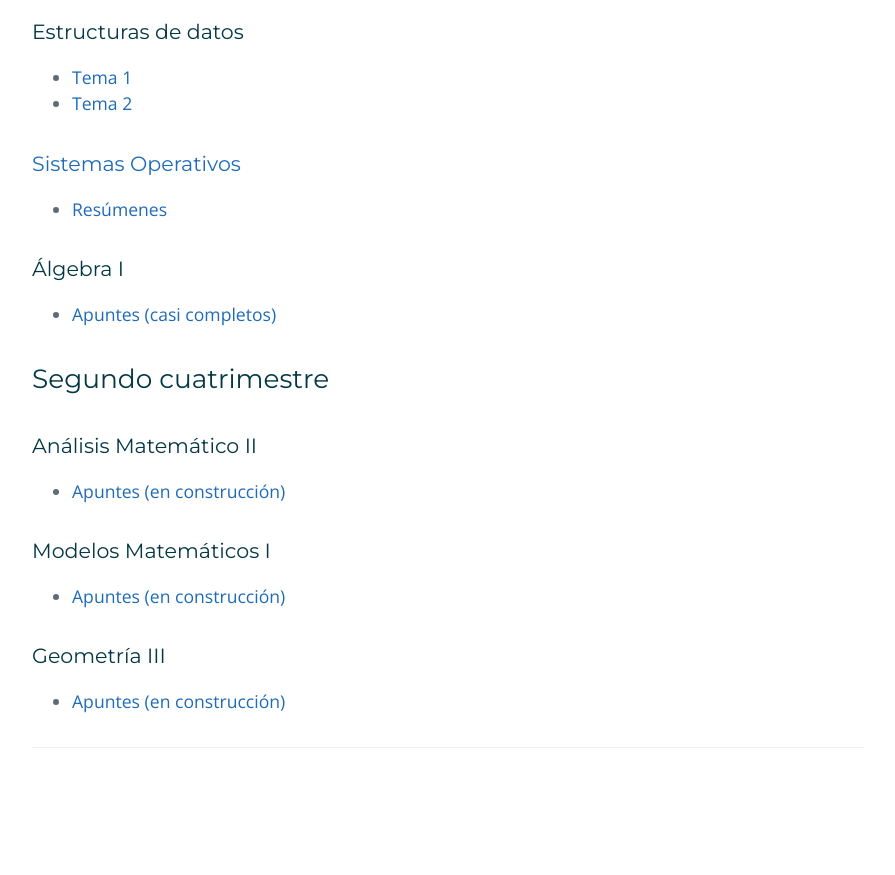
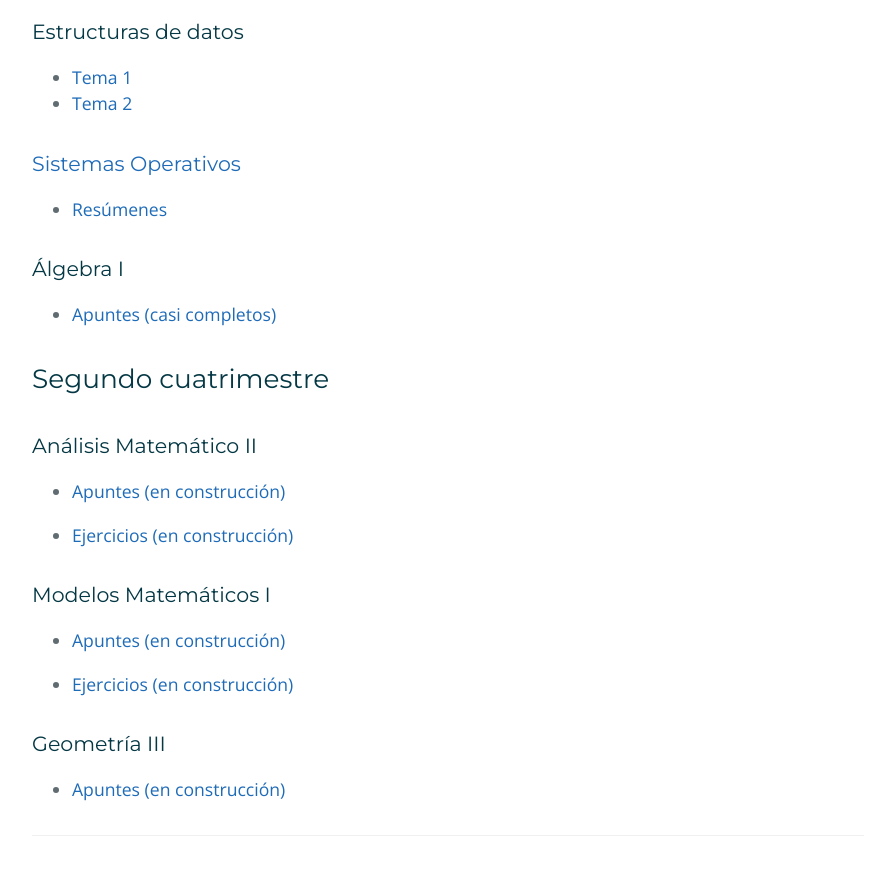
Before and after one commit to libreim/apuntesDGIIM, a Jekyll site: the page built from index.md, in a window 1280 px wide and 900 px high, scrolled down 1101 px. Shown: the top 875 px of the window, without its empty margins (192-1087 px from the left). Built offline with Jekyll 4.4.1, drawn with Linux system fonts in a browser that asks for light colours; our own code applies the rules of GitHub Pages for plain Markdown files; before the commit the page ends 1913 px from its top, so only the background shows below that.

Commit message:
Actualizo los enlaces tras el cambio de nombre de las carpetas

```diff
--- a/index.md
+++ b/index.md
@@ -21,28 +21,32 @@
 ## Primer cuatrimestre
 
 ### Análisis Matemático I
-* [Apuntes (casi completos)](http://tux.ugr.es/libreimapuntesdgiim/An%C3%A1lisis%20Matem%C3%A1tico%20I/apuntes.pdf)
-* [Resultados](http://tux.ugr.es/libreimapuntesdgiim/An%C3%A1lisis%20Matem%C3%A1tico%20I/resultados.pdf)
-* [Ejercicios resueltos](http://tux.ugr.es/libreimapuntesdgiim/An%C3%A1lisis%20Matem%C3%A1tico%20I/ejercicios.pdf)
-* [Resumen](http://tux.ugr.es/libreimapuntesdgiim/An%C3%A1lisis%20Matem%C3%A1tico%20I/Resumen.pdf)
+* [Apuntes (casi completos)](http://tux.ugr.es/libreimapuntesdgiim/AMI/apuntes.pdf)
+* [Resultados](http://tux.ugr.es/libreimapuntesdgiim/AMI/resultados.pdf)
+* [Ejercicios resueltos](http://tux.ugr.es/libreimapuntesdgiim/AMI/ejercicios.pdf)
+* [Resumen](http://tux.ugr.es/libreimapuntesdgiim/AMI/Resumen.pdf)
 
 ### Estructuras de datos
-* [Tema 1](http://tux.ugr.es/libreimapuntesdgiim/Estructura%20de%20datos/Tema1.pdf)
-* [Tema 2](http://tux.ugr.es/libreimapuntesdgiim/Estructura%20de%20datos/Tema2.pdf)
+* [Tema 1](http://tux.ugr.es/libreimapuntesdgiim/ED/Tema1.pdf)
+* [Tema 2](http://tux.ugr.es/libreimapuntesdgiim/ED/Tema2.pdf)
 
-### [Sistemas Operativos](http://tux.ugr.es/libreimapuntesdgiim/.out/Sistemas%20Operativos)
-* [Resúmenes](http://tux.ugr.es/libreimapuntesdgiim/Sistemas%20Operativos/Resúmenes)
+### [Sistemas Operativos](http://tux.ugr.es/libreimapuntesdgiim/.out/SO)
+* [Resúmenes](http://tux.ugr.es/libreimapuntesdgiim/SO/Resúmenes)
 
 ### Álgebra I
-* [Apuntes (casi completos)](http://tux.ugr.es/libreimapuntesdgiim/%C3%81lgebra%20I/tema1.pdf)
+* [Apuntes (casi completos)](http://tux.ugr.es/libreimapuntesdgiim/ALGI/tema1.pdf)
 
 ## Segundo cuatrimestre
 
 ### Análisis Matemático II
-* [Apuntes (en construcción)](http://tux.ugr.es/libreimapuntesdgiim/An%C3%A1lisis%20Matem%C3%A1tico%20II/apuntes.pdf)
+* [Apuntes (en construcción)](http://tux.ugr.es/libreimapuntesdgiim/AMII/apuntes.pdf)
+
+* [Ejercicios (en construcción)](http://tux.ugr.es/libreimapuntesdgiim/AMII/ejercicios.pdf)
 
 ### Modelos Matemáticos I
-* [Apuntes (en construcción)](http://tux.ugr.es/libreimapuntesdgiim/Modelos Matemáticos I/apuntes.pdf)
+* [Apuntes (en construcción)](http://tux.ugr.es/libreimapuntesdgiim/MMI/apuntes.pdf)
+
+* [Ejercicios (en construcción)](http://tux.ugr.es/libreimapuntesdgiim/MMI/ejercicios.pdf)
 
 ### Geometría III
-* [Apuntes (en construcción)](http://tux.ugr.es/libreimapuntesdgiim/Geometría III/apuntes.pdf)
+* [Apuntes (en construcción)](http://tux.ugr.es/libreimapuntesdgiim/GEOIII/apuntes.pdf)
```
